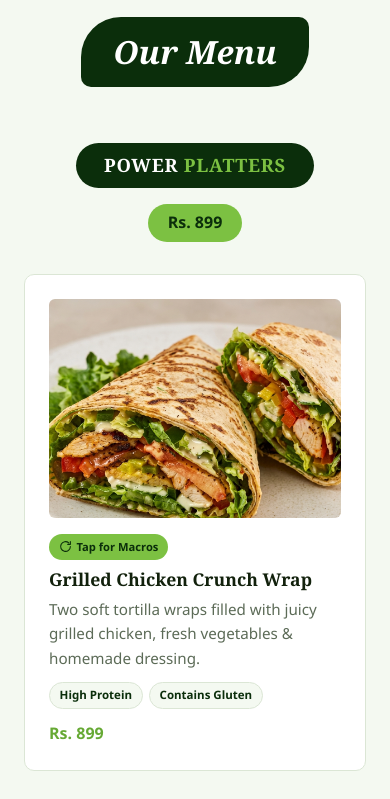
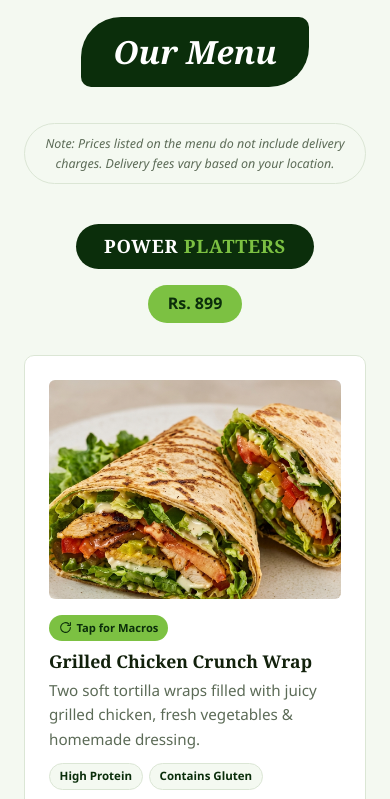
Before and after one commit to noumanmughal-hue/Thetrimspoon, a plain HTML site: page frontend/index.html in a window 390 px wide. Shown: the part 1400-2199 px from the top of the page. Drawn offline with Linux system fonts and the light colour scheme; no server answers.

Commit message:
Add delivery-fee disclaimer to menu and AI agent
- Show a primary badge below the Menu heading and a subtle secondary note
  at the bottom of the menu section noting delivery isn't included in prices
- Teach the chat agent the same disclaimer for pre-checkout cost questions

```diff
--- a/frontend/index.html
+++ b/frontend/index.html
@@ -79,6 +79,8 @@
         <div class="menu-banner-wrap">
           <h2 class="menu-banner">Our Menu</h2>
         </div>
+
+        <p class="delivery-notice delivery-notice--primary">Note: Prices listed on the menu do not include delivery charges. Delivery fees vary based on your location.</p>
 
         <div class="menu-subsection">
           <div class="menu-subsection-header">
@@ -404,6 +406,8 @@
           </div>
         </div>
 
+        <p class="delivery-notice delivery-notice--secondary">Note: Prices listed on the menu do not include delivery charges. Delivery fees vary based on your location.</p>
+
       </div>
     </section>
 
--- a/frontend/styles.css
+++ b/frontend/styles.css
@@ -261,6 +261,30 @@ h1, h2, h3 {
   font-size: 2.8rem;
   padding: 1.25rem 3rem;
   border-radius: 40px 10px 40px 10px;
+}
+
+.delivery-notice {
+  text-align: center;
+  font-style: italic;
+  color: var(--color-muted);
+}
+
+.delivery-notice--primary {
+  display: block;
+  width: fit-content;
+  max-width: 90%;
+  margin: -1.75rem auto 3rem;
+  padding: 0.6rem 1.25rem;
+  font-size: 0.85rem;
+  background: var(--color-surface);
+  border: 1px solid var(--color-border);
+  border-radius: 999px;
+}
+
+.delivery-notice--secondary {
+  margin: 0 auto;
+  padding-top: 1rem;
+  font-size: 0.78rem;
 }
 
 .menu-subsection {
@@ -895,6 +919,12 @@ h1, h2, h3 {
     padding: 1rem 2rem;
   }
 
+  .delivery-notice--primary {
+    max-width: 100%;
+    margin: -1.25rem auto 2.5rem;
+    font-size: 0.78rem;
+  }
+
   .hours-inner {
     grid-template-columns: 1fr;
     gap: 2rem;
```
Also changed, not shown: prompts/system-prompt.md (+5 -0 lines).
